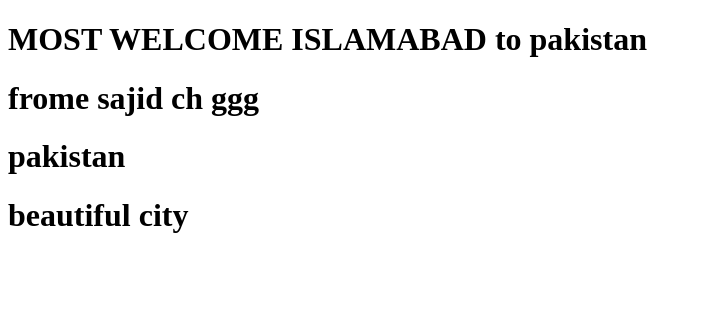
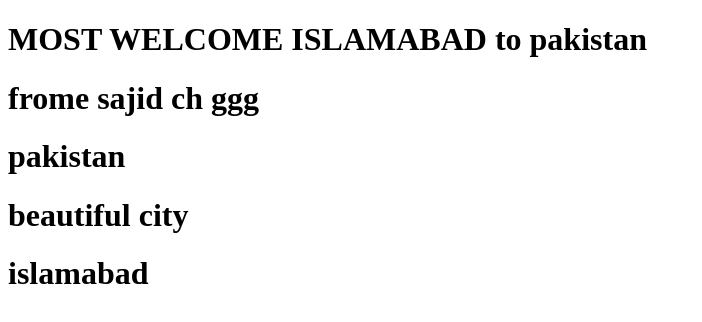
Before and after one commit to sajidch/sajidch1, a plain HTML site: page index.html in a window 1280 px wide. Shown: the whole page, without its empty margins (0-702 px from the left). Drawn offline with Linux system fonts and the light colour scheme.

Commit message:
adding index.html

```diff
--- a/index.html
+++ b/index.html
@@ -8,6 +8,8 @@
     <h1>frome sajid ch ggg</h1>
     <h1>pakistan</h1>
     <h1>beautiful city</h1>
+    <h1>islamabad</h1>
+
 
 
 </body>
```
